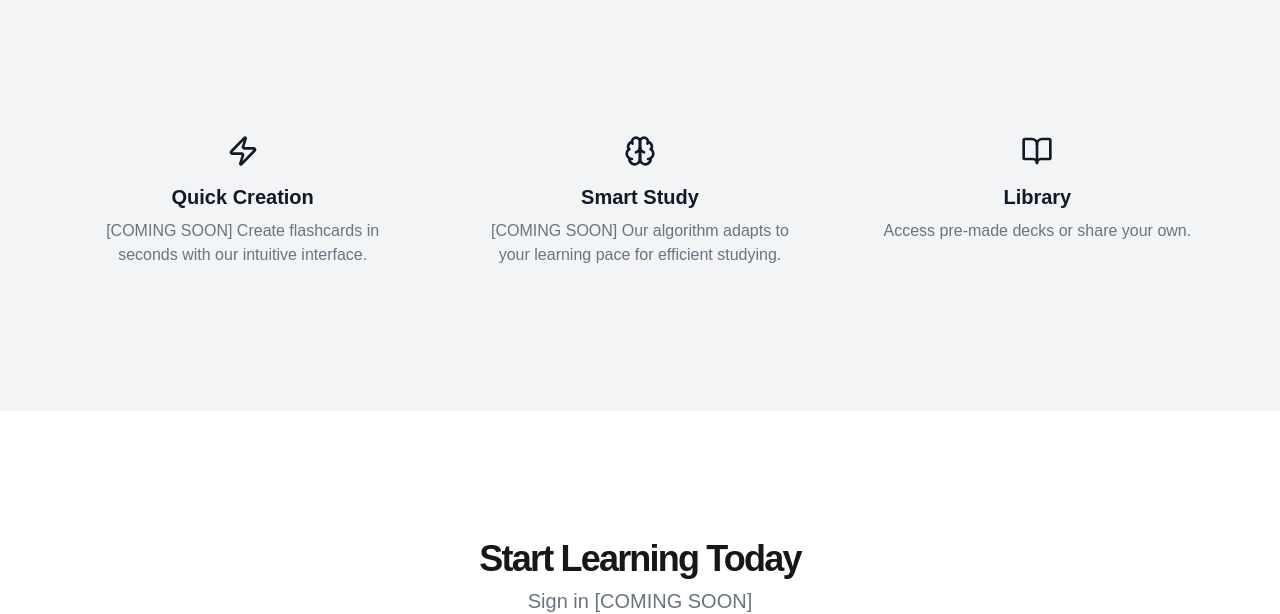
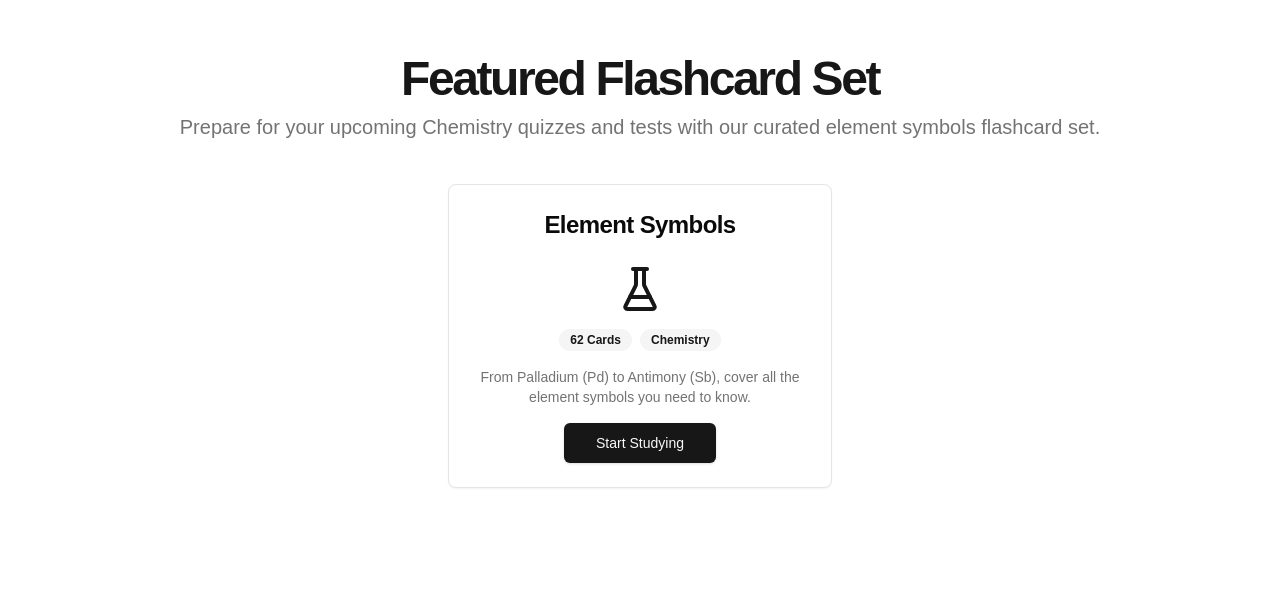
Before and after one commit to jamespeilunli/62elements, a Next.js app: page / in a window 1280 px wide. Shown: the part 597-1211 px from the top of the page. Built offline with nearby package versions, Linux system fonts and the light colour scheme.

Commit message:
update README + add featured set sectino to landing page + some refactoring

```diff
--- a/app/about/page.tsx
+++ b/app/about/page.tsx
@@ -1,16 +1,19 @@
 export default function AboutPage() {
   return (
-    <div className="flex flex-col min-h-screen bg-background">
+    <div className="flex flex-col bg-background">
       <main className="flex-1 py-12 container mx-auto px-4 max-w-3xl flex flex-col">
         <h1 className="text-3xl font-bold mb-6">About 62elements</h1>
-        <p>Check out the {" "}
+        <p>
+          Check out the{" "}
           <a
             className="font-medium text-blue-600 dark:text-blue-500 hover:underline"
-            href="https://github.com/jamespeilunli/62elements">
+            href="https://github.com/jamespeilunli/62elements"
+          >
             GitHub
           </a>
-        !</p>
+          !
+        </p>
       </main>
     </div>
-  )
+  );
 }
--- a/app/page.tsx
+++ b/app/page.tsx
@@ -1,13 +1,16 @@
+import { Badge } from "@/components/ui/badge";
 import { Button } from "@/components/ui/button";
+import { Card, CardContent, CardHeader, CardTitle } from "@/components/ui/card";
 import { Input } from "@/components/ui/input";
+import { FlaskConical } from "lucide-react";
 import { BookOpen, Brain, Zap } from "lucide-react";
 import Link from "next/link";
 
 export default function Component() {
   return (
-    <div className="flex flex-col min-h-screen">
+    <div className="flex flex-col">
       <main className="flex-1">
-        <section className="w-full py-12 md:py-24 lg:py-32 xl:py-48">
+        <section className="w-full py-10 md:py-20 lg:py-30 xl:py-40">
           <div className="container px-4 md:px-6 mx-auto max-w-[1200px]">
             <div className="flex flex-col items-center space-y-4 text-center">
               <div className="space-y-2">
@@ -26,6 +29,38 @@ export default function Component() {
                   <Button variant="outline">Learn More</Button>
                 </Link>
               </div>
+            </div>
+          </div>
+        </section>
+        <section className="w-full py-12 md:py-24 lg:py-32">
+          <div className="flex-1">
+            <div className="flex flex-col items-center space-y-4 text-center">
+              <div className="space-y-2">
+                <h2 className="text-3xl font-bold tracking-tighter sm:text-5xl">Featured Flashcard Set</h2>
+                <p className="text-muted-foreground md:text-xl/relaxed lg:text-base/relaxed xl:text-xl/relaxed">
+                  Prepare for your upcoming Chemistry quizzes and tests with our curated element symbols flashcard set.
+                </p>
+              </div>
+            </div>
+            <div className="mt-10 flex justify-center">
+              <Card className="fg-card text-card-foreground w-96 items-center">
+                <CardHeader className="text-center">
+                  <CardTitle className="text-2xl">Element Symbols</CardTitle>
+                </CardHeader>
+                <CardContent className="flex flex-col items-center space-y-4">
+                  <FlaskConical className="h-12 w-12 text-primary" />
+                  <div className="flex flex-wrap justify-center gap-2">
+                    <Badge variant="secondary">62 Cards</Badge>
+                    <Badge variant="secondary">Chemistry</Badge>
+                  </div>
+                  <p className="text-sm text-muted-foreground text-center">
+                    From Palladium (Pd) to Antimony (Sb), cover all the element symbols you need to know.
+                  </p>
+                  <Button asChild size="lg">
+                    <Link href="/study?set-id=0">Start Studying</Link>
+                  </Button>
+                </CardContent>
+              </Card>
             </div>
           </div>
         </section>
--- a/app/study/page.tsx
+++ b/app/study/page.tsx
@@ -4,16 +4,15 @@ import { Button } from "@/components/ui/button";
 import { Card, CardContent } from "@/components/ui/card";
 import { Table, TableBody, TableCell, TableHead, TableHeader, TableRow } from "@/components/ui/table";
 import { motion, AnimatePresence } from "framer-motion";
-import { ChevronLeft, ChevronRight, Eye, PenTool, Brain, Puzzle, Star, Edit } from "lucide-react";
+import { ChevronLeft, ChevronRight, PenTool, Brain, Puzzle, Star, Edit } from "lucide-react";
 import Link from "next/link";
 import { useSearchParams } from "next/navigation";
 import { useState, useEffect, Suspense } from "react";
 
 const studyModes = [
-  { name: "Preview", icon: Eye },
-  { name: "Test", icon: PenTool },
+  { name: "COMING SOON", icon: PenTool },
   { name: "Practice", icon: Brain },
-  { name: "Match", icon: Puzzle },
+  { name: "COMING SOON", icon: Puzzle },
 ];
 
 const filterCategories = ["New", "Challenging", "Familiar", "Proficient", "Starred"];
@@ -178,6 +177,8 @@ const StudySet = () => {
         ))}
       </div>
 
+      <div className="mt-24">
+        <h2 className="text-3xl font-bold mb-4">Flashcards List</h2>
         <div className="flex flex-wrap justify-center gap-2 mb-8">
           <Button variant={activeFilter === "All" ? "default" : "outline"} onClick={() => setActiveFilter("All")}>
             All
@@ -193,9 +194,6 @@ const StudySet = () => {
             </Button>
           ))}
         </div>
-
-      <div className="mt-12">
-        <h2 className="text-2xl font-bold mb-4">Flashcards List</h2>
         <Table>
           <TableHeader>
             <TableRow>
--- /dev/null
+++ b/components/ui/badge.tsx
@@ -0,0 +1,36 @@
+import * as React from "react"
+import { cva, type VariantProps } from "class-variance-authority"
+
+import { cn } from "@/lib/utils"
+
+const badgeVariants = cva(
+  "inline-flex items-center rounded-full border px-2.5 py-0.5 text-xs font-semibold transition-colors focus:outline-none focus:ring-2 focus:ring-ring focus:ring-offset-2",
+  {
+    variants: {
+      variant: {
+        default:
+          "border-transparent bg-primary text-primary-foreground hover:bg-primary/80",
+        secondary:
+          "border-transparent bg-secondary text-secondary-foreground hover:bg-secondary/80",
+        destructive:
+          "border-transparent bg-destructive text-destructive-foreground hover:bg-destructive/80",
+        outline: "text-foreground",
+      },
+    },
+    defaultVariants: {
+      variant: "default",
+    },
+  }
+)
+
+export interface BadgeProps
+  extends React.HTMLAttributes<HTMLDivElement>,
+    VariantProps<typeof badgeVariants> {}
+
+function Badge({ className, variant, ...props }: BadgeProps) {
+  return (
+    <div className={cn(badgeVariants({ variant }), className)} {...props} />
+  )
+}
+
+export { Badge, badgeVariants }
```
Also changed, not shown: 1 other file (tests, documents, lock files or other folders). Lines whose indentation alone changed are shown as unchanged.
